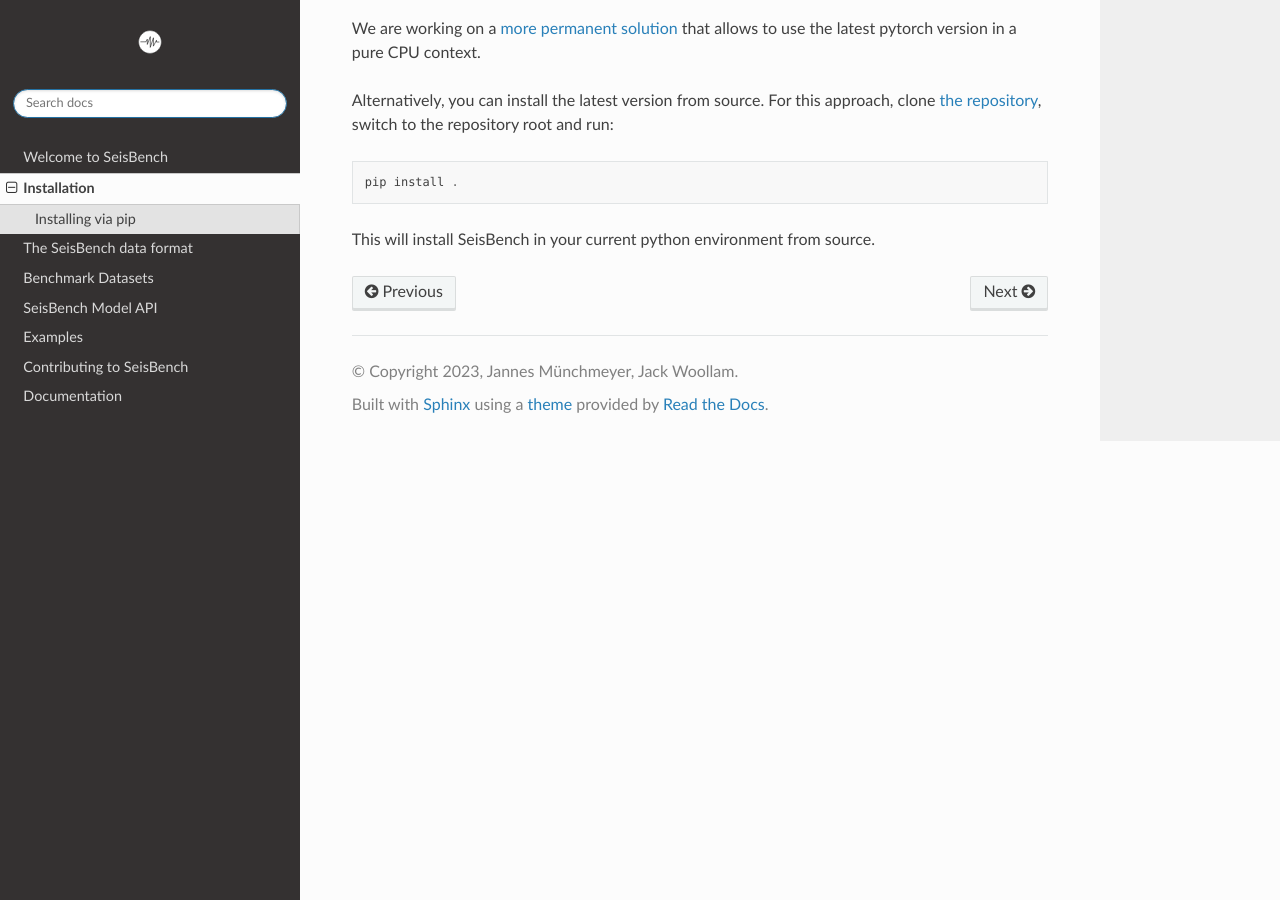
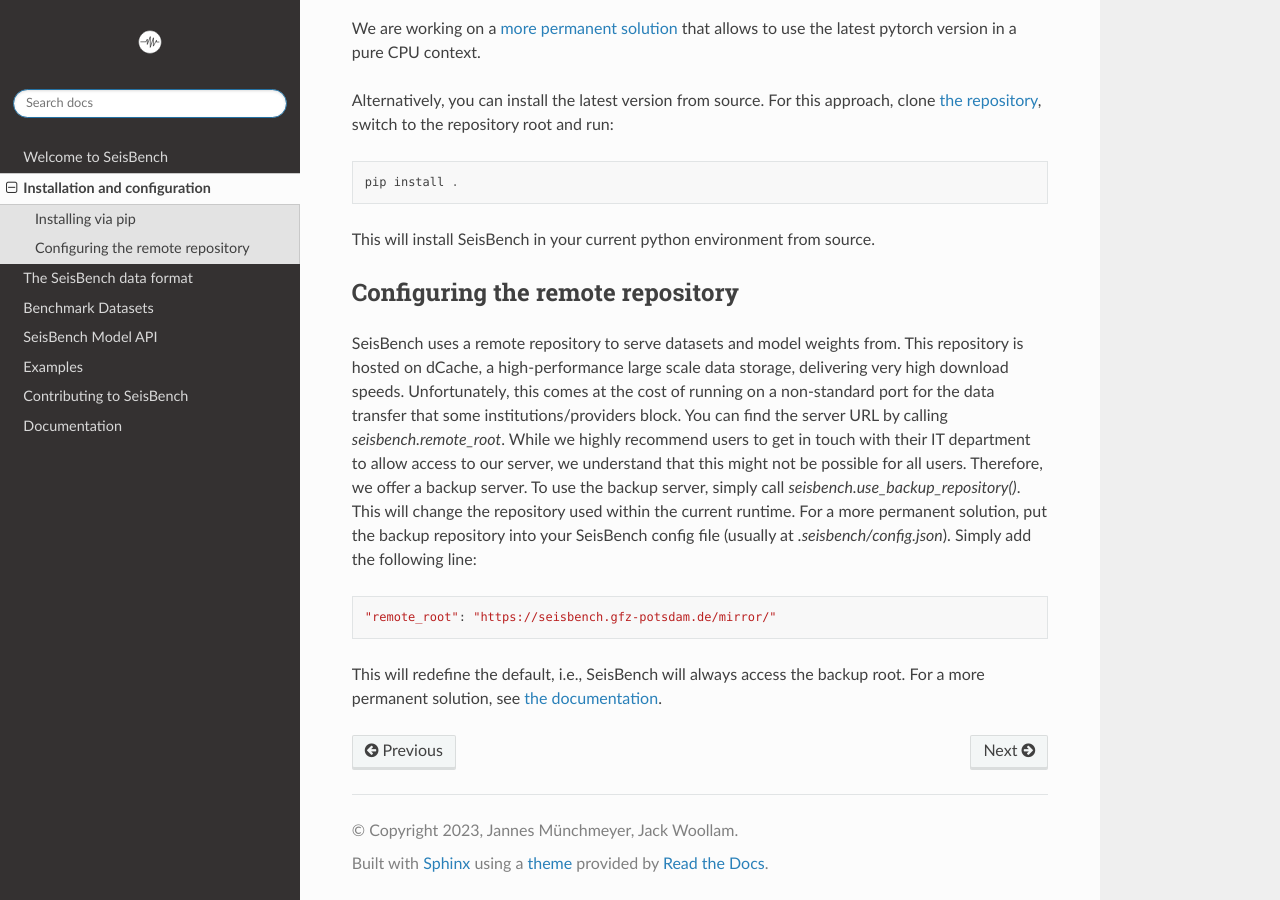
Before and after one commit to seisbench/seisbench, a Sphinx documentation site: the page built from docs/pages/installation_and_usage.rst, in a window 1280 px wide and 900 px high, scrolled down 548 px. Built offline with Sphinx 7.4.7 and the Read the Docs theme 2.0.0, drawn with Linux system fonts in a browser that asks for light colours; some of the changed text lies outside the part shown.

Commit message:
Integrate and document backup repository
- make remote root configurable in config
- add a backup repository
- add a function to switch to the backup repository
- document new functionality in known issues and documentation

```diff
--- a/docs/pages/installation_and_usage.rst
+++ b/docs/pages/installation_and_usage.rst
@@ -1,7 +1,7 @@
 .. _installation_and_usage:
 
-Installation
-======================
+Installation and configuration
+==============================
 
 Installing via pip
 ------------------
@@ -26,3 +26,22 @@
     pip install .
 
 This will install SeisBench in your current python environment from source.
+
+Configuring the remote repository
+---------------------------------
+
+SeisBench uses a remote repository to serve datasets and model weights from.
+This repository is hosted on dCache, a high-performance large scale data storage, delivering very high download speeds.
+Unfortunately, this comes at the cost of running on a non-standard port for the data transfer that some institutions/providers block.
+You can find the server URL by calling `seisbench.remote_root`.
+While we highly recommend users to get in touch with their IT department to allow access to our server,
+we understand that this might not be possible for all users.
+Therefore, we offer a backup server. To use the backup server, simply call `seisbench.use_backup_repository()`.
+This will change the repository used within the current runtime.
+For a more permanent solution, put the backup repository into your SeisBench config file (usually at `.seisbench/config.json`).
+Simply add the following line: ::
+
+    "remote_root": "https://seisbench.gfz-potsdam.de/mirror/"
+
+This will redefine the default, i.e., SeisBench will always access the backup root.
+For a more permanent solution, see `the documentation <https://seisbench.readthedocs.io/en/stable/pages/installation_and_usage.html>`_.
```
Also changed, not shown: README.md (+6 -7 lines), seisbench/__init__.py (+30 -5 lines), 1 other file.
